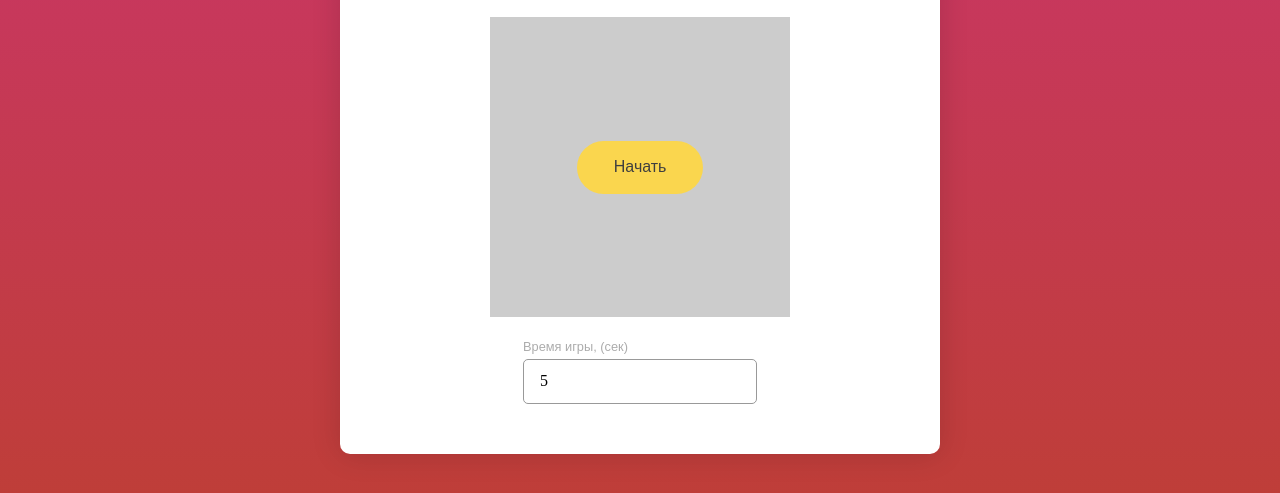
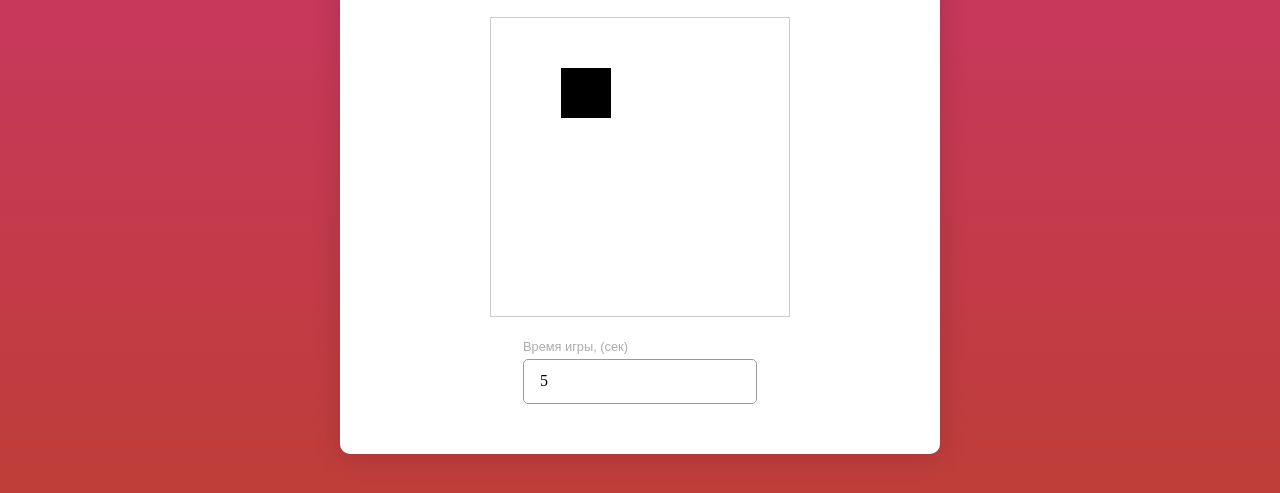
Before and after one commit to Belchenkov/js_game_square, a plain HTML site: page index.html in a window 1280 px wide. Both pictures are taken after a click on the button "Начать". Shown: the part 213-706 px from the top of the page. Drawn offline with Linux system fonts and the light colour scheme.

Commit message:
Create Square

```diff
--- a/index.js
+++ b/index.js
@@ -0,0 +1,39 @@
+const $start = document.querySelector("#start");
+const $game = document.querySelector("#game");
+
+let score = 0;
+
+$start.addEventListener('click', startGame);
+$game.addEventListener('click', handleBoxClick);
+
+// Run Game
+function startGame() {
+    $game.style.backgroundColor = '#fff';
+    $start.classList.add('hide');
+    renderBox();
+}
+
+// Click Square
+function handleBoxClick(event) {
+    if (event.target.dataset.box) {
+        score++;
+        renderBox();
+    }
+}
+
+// Paint Square
+function renderBox() {
+    $game.innerHTML = '';
+
+    const box = document.createElement('div');
+
+    box.style.height = box.style.width = '50px';
+    box.style.position = 'absolute';
+    box.style.backgroundColor = '#000';
+    box.style.top = '50px';
+    box.style.left = '70px';
+    box.style.cursor = 'pointer';
+    box.setAttribute('data-box', 'true');
+
+    $game.insertAdjacentElement('afterbegin', box);
+}
```
Also changed, not shown: index.html (+0 -4 lines).
